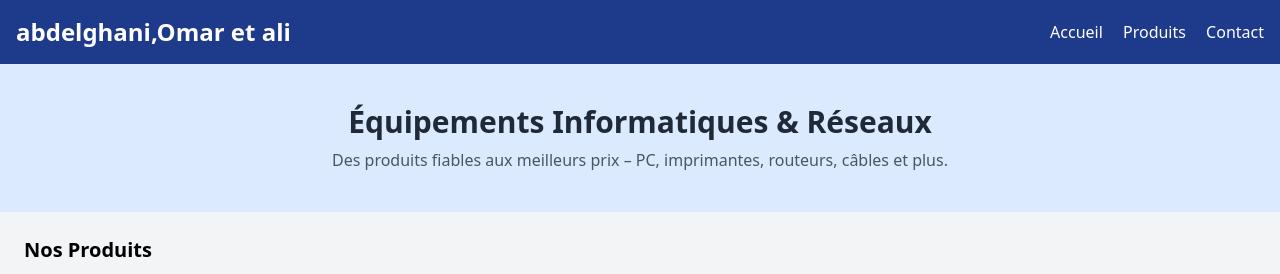
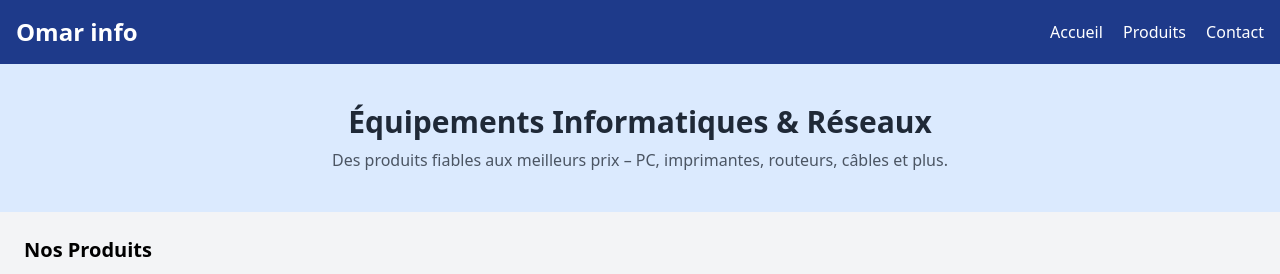
Before and after one commit to omari26/boutique-info, a plain HTML site: page index.html in a window 1280 px wide. Shown: the top 274 px of the page. Drawn offline with nearby package versions, Linux system fonts and the light colour scheme.

Commit message:
Update index.html

```diff
--- a/index.html
+++ b/index.html
@@ -11,7 +11,7 @@
   <!-- Header -->
   <header class="bg-blue-900 text-white p-4">
     <div class="container mx-auto flex justify-between items-center">
-      <h1 class="text-2xl font-bold">abdelghani,Omar et ali  </h1>
+      <h1 class="text-2xl font-bold">Omar info </h1>
       <nav class="space-x-4">
         <a href="#" class="hover:underline">Accueil</a>
         <a href="#" class="hover:underline">Produits</a>
```
